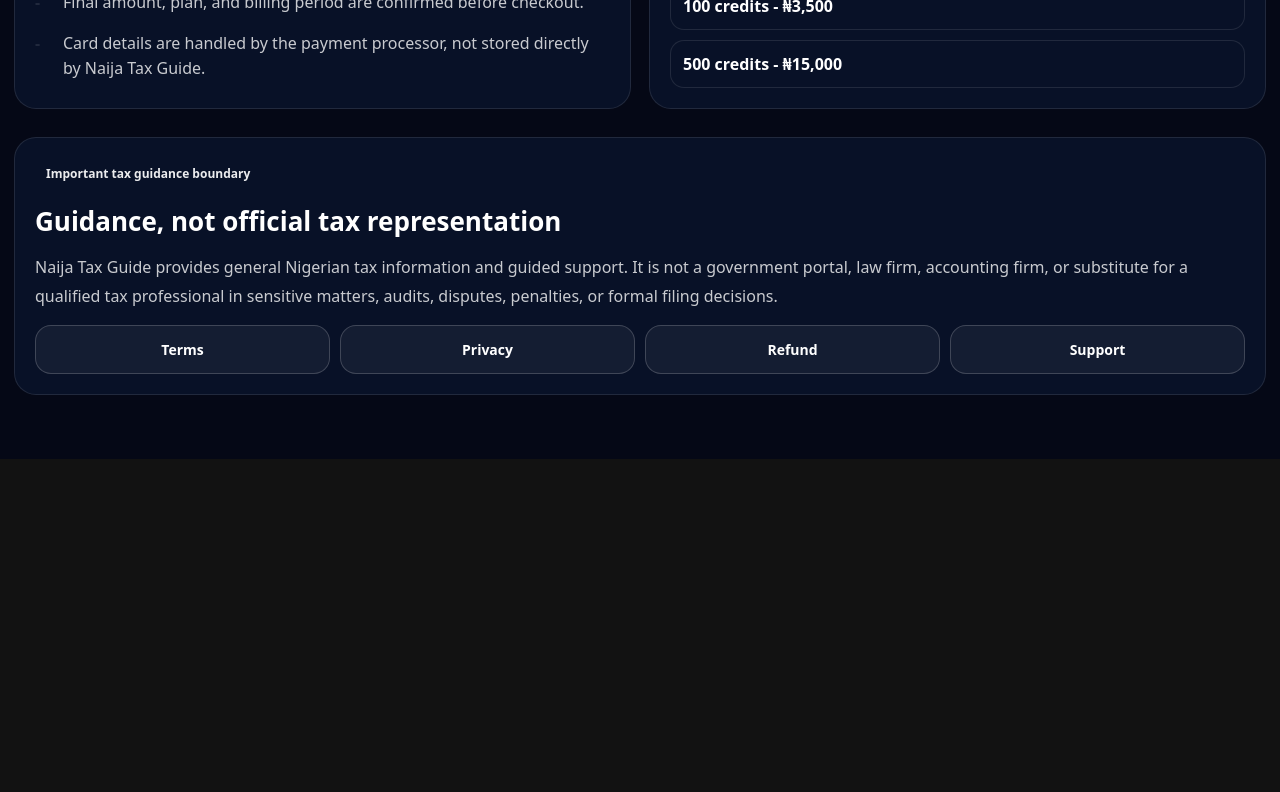
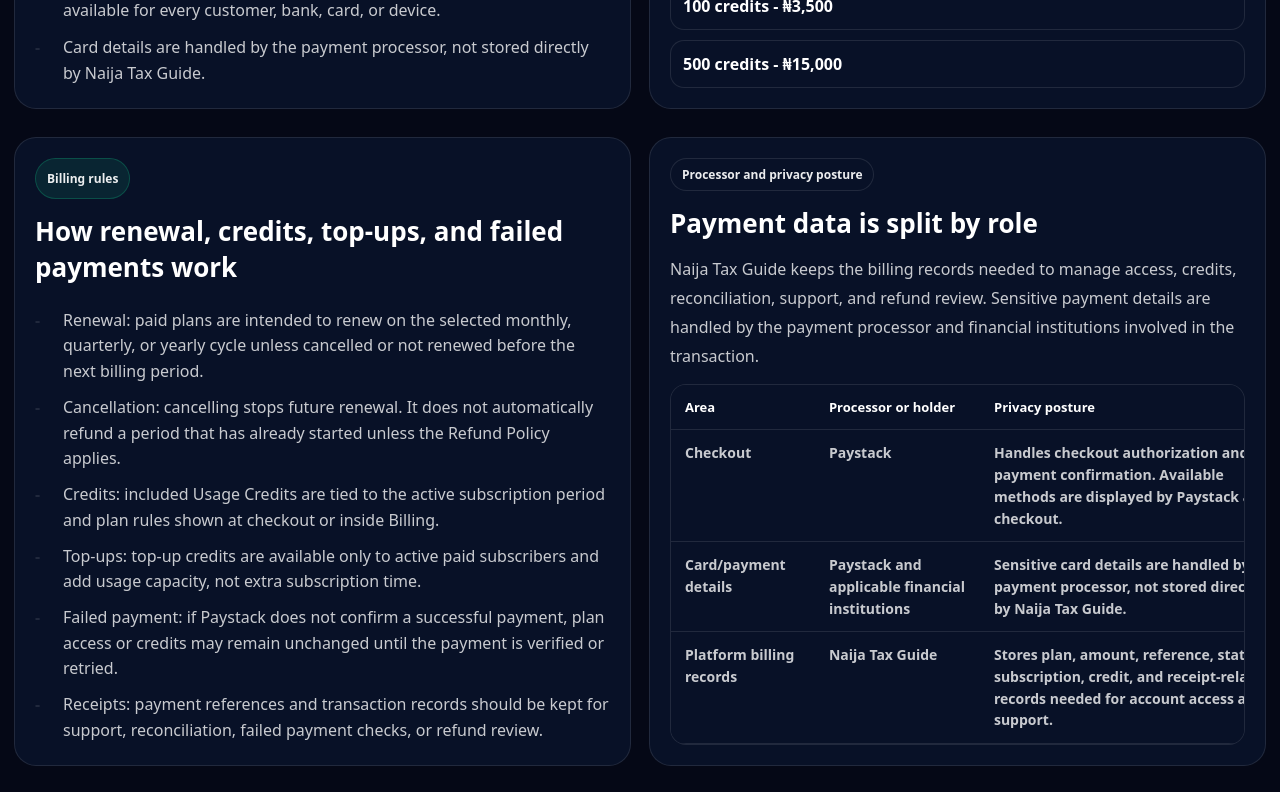
Before and after one commit to SirBM201/naija-tax-guide-frontend, a Next.js app: page /pricing in a window 1280 px wide. Shown: the part 1880-2672 px from the top of the page. Before the commit the page ends 2339 px from the top, so only its background shows below. Built offline with nearby package versions, Linux system fonts and the light colour scheme; no server answers.

Commit message:
Polish launch public pages

```diff
--- a/app/pricing/page.tsx
+++ b/app/pricing/page.tsx
@@ -95,8 +95,9 @@ const topUps = [
 
 const trustItems = [
   "Payments are processed through Paystack checkout.",
-  "Supported payment methods are shown by Paystack before you authorize payment.",
+  "Available payment methods are shown inside Paystack checkout before you authorize payment.",
   "Final amount, plan, and billing period are confirmed before checkout.",
+  "Naija Tax Guide does not decide which Paystack payment methods are available for every customer, bank, card, or device.",
   "Card details are handled by the payment processor, not stored directly by Naija Tax Guide.",
 ];
 
@@ -104,6 +105,33 @@ const freeLimits = [
   "Free access is designed for basic calculators, learning, and reviewed library guidance.",
   "AI answers, custom deadlines, document generation, and top-ups require an active paid plan.",
   "Top-up credits add usage only; they do not extend subscription validity.",
+];
+
+const billingRules = [
+  "Renewal: paid plans are intended to renew on the selected monthly, quarterly, or yearly cycle unless cancelled or not renewed before the next billing period.",
+  "Cancellation: cancelling stops future renewal. It does not automatically refund a period that has already started unless the Refund Policy applies.",
+  "Credits: included Usage Credits are tied to the active subscription period and plan rules shown at checkout or inside Billing.",
+  "Top-ups: top-up credits are available only to active paid subscribers and add usage capacity, not extra subscription time.",
+  "Failed payment: if Paystack does not confirm a successful payment, plan access or credits may remain unchanged until the payment is verified or retried.",
+  "Receipts: payment references and transaction records should be kept for support, reconciliation, failed payment checks, or refund review.",
+];
+
+const processorRows = [
+  {
+    area: "Checkout",
+    processor: "Paystack",
+    posture: "Handles checkout authorization and payment confirmation. Available methods are displayed by Paystack at checkout.",
+  },
+  {
+    area: "Card/payment details",
+    processor: "Paystack and applicable financial institutions",
+    posture: "Sensitive card details are handled by the payment processor, not stored directly by Naija Tax Guide.",
+  },
+  {
+    area: "Platform billing records",
+    processor: "Naija Tax Guide",
+    posture: "Stores plan, amount, reference, status, subscription, credit, and receipt-related records needed for account access and support.",
+  },
 ];
 
 function pageShell(): React.CSSProperties {
@@ -193,6 +221,29 @@ function smallList(items: string[]) {
       ))}
     </div>
   );
+}
+
+function tableWrap(): React.CSSProperties {
+  return {
+    width: "100%",
+    overflowX: "auto",
+    border: "1px solid var(--border)",
+    borderRadius: 16,
+    background: "var(--surface)",
+  };
+}
+
+function tableCell(header = false): React.CSSProperties {
+  return {
+    padding: "12px 14px",
+    borderBottom: "1px solid var(--border)",
+    color: header ? "var(--text)" : "var(--text-muted)",
+    fontSize: header ? 13 : 14,
+    fontWeight: header ? 900 : 600,
+    lineHeight: 1.55,
+    textAlign: "left",
+    verticalAlign: "top",
+  };
 }
 
 export default function PublicPricingPage() {
@@ -298,7 +349,7 @@ export default function PublicPricingPage() {
             <div style={pill("good")}>Checkout and payment confidence</div>
             <h2 style={{ margin: 0, color: "var(--text)", fontSize: 26 }}>Payment is confirmed before access changes</h2>
             <p style={{ margin: 0, color: "var(--text-muted)", lineHeight: 1.8 }}>
-              Checkout shows the selected plan, billing period, and final amount before payment authorization. Subscription access is applied after successful payment confirmation.
+              Checkout shows the selected plan, billing period, and final amount before payment authorization. Subscription access is applied after successful Paystack confirmation or a successful payment verification flow.
             </p>
             {smallList(trustItems)}
           </div>
@@ -313,6 +364,42 @@ export default function PublicPricingPage() {
                   {item}
                 </div>
               ))}
+            </div>
+          </div>
+        </section>
+
+        <section style={{ display: "grid", gridTemplateColumns: "repeat(auto-fit, minmax(320px, 1fr))", gap: 18 }}>
+          <div style={card()}>
+            <div style={pill("good")}>Billing rules</div>
+            <h2 style={{ margin: 0, color: "var(--text)", fontSize: 26 }}>How renewal, credits, top-ups, and failed payments work</h2>
+            {smallList(billingRules)}
+          </div>
+
+          <div style={card()}>
+            <div style={pill()}>Processor and privacy posture</div>
+            <h2 style={{ margin: 0, color: "var(--text)", fontSize: 26 }}>Payment data is split by role</h2>
+            <p style={{ margin: 0, color: "var(--text-muted)", lineHeight: 1.8 }}>
+              Naija Tax Guide keeps the billing records needed to manage access, credits, reconciliation, support, and refund review. Sensitive payment details are handled by the payment processor and financial institutions involved in the transaction.
+            </p>
+            <div style={tableWrap()}>
+              <table style={{ width: "100%", borderCollapse: "collapse", minWidth: 620 }}>
+                <thead>
+                  <tr>
+                    <th style={tableCell(true)}>Area</th>
+                    <th style={tableCell(true)}>Processor or holder</th>
+                    <th style={tableCell(true)}>Privacy posture</th>
+                  </tr>
+                </thead>
+                <tbody>
+                  {processorRows.map((row) => (
+                    <tr key={row.area}>
+                      <td style={tableCell()}>{row.area}</td>
+                      <td style={tableCell()}>{row.processor}</td>
+                      <td style={tableCell()}>{row.posture}</td>
+                    </tr>
+                  ))}
+                </tbody>
+              </table>
             </div>
           </div>
         </section>
```
